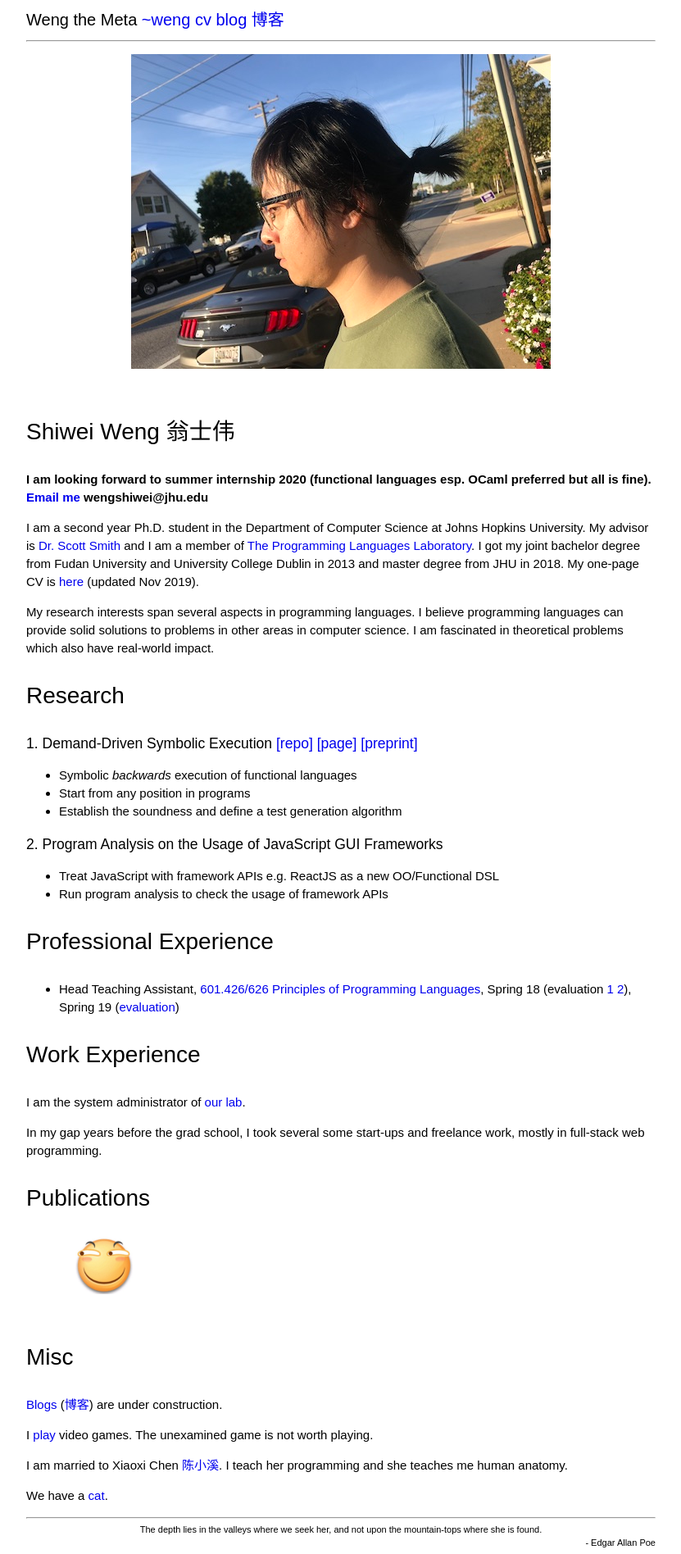
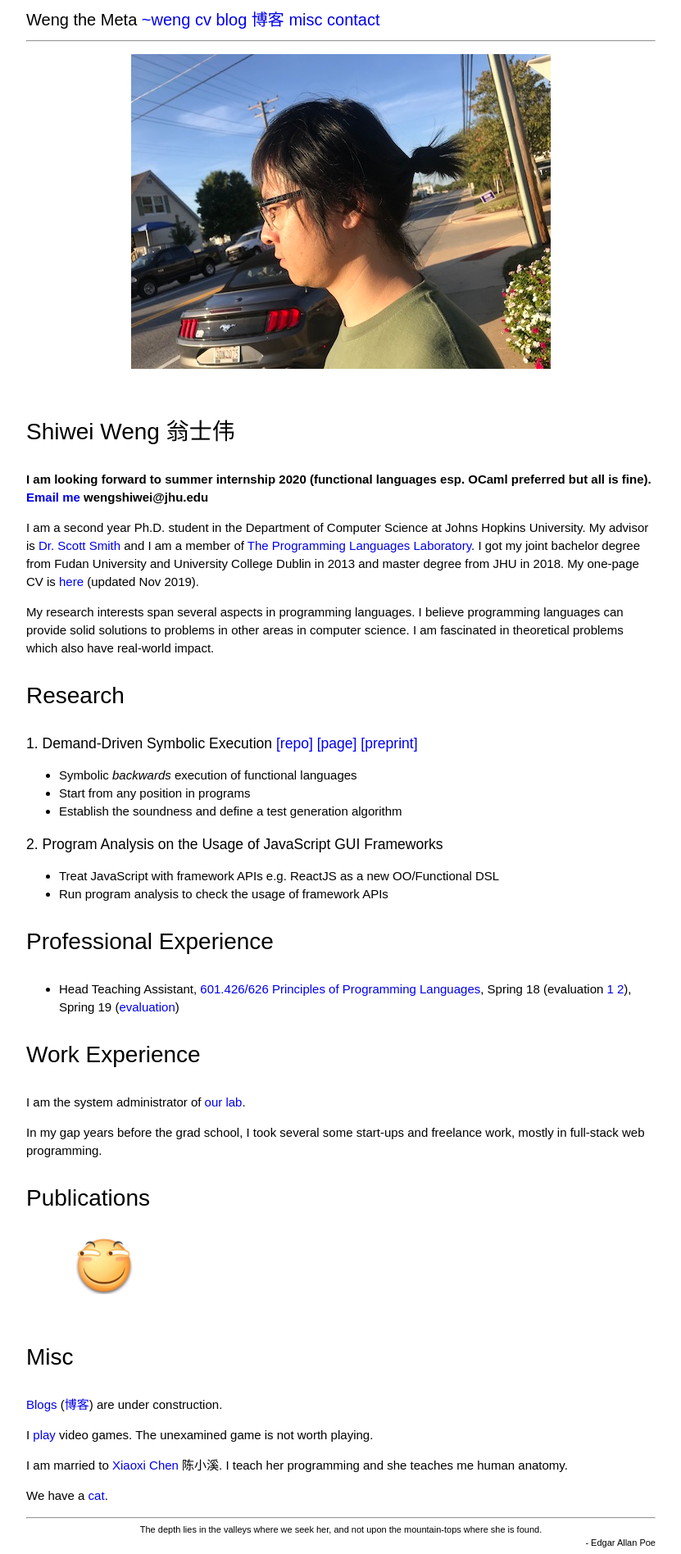
Before and after one commit to wengshiwei/wengshiwei.github.io, a Jekyll site: the page built from index.md, in a window 1280 px wide. Shown: the whole page at 82% size, without its empty margins (224-1055 px from the left). Built offline with Jekyll 4.4.1, drawn with Linux system fonts in a browser that asks for light colours.

Commit message:
personal page updated

```diff
--- a/_includes/nav_items.html
+++ b/_includes/nav_items.html
@@ -2,3 +2,5 @@
 <a href='/assets/pdf/CV_shiwei_weng_JHU_year2_PhD_summer_internship.pdf'>cv</a>
 <a href='/blog'>blog</a>
 <a href='/blog_cn'>博客</a>
+<a href='/misc'>misc</a>
+<a href='/contact'>contact</a>
--- a/index.md
+++ b/index.md
@@ -54,6 +54,6 @@ In my gap years before the grad school, I took several some start-ups and freela
 
 I [play](https://steamcommunity.com/id/arbipher/games/?tab=all&sort=playtime) video games. The unexamined game is not worth playing.
 
-I am married to Xiaoxi Chen [陈小溪](https://www.linkedin.com/in/%E5%B0%8F%E6%BA%AA-%E9%99%88-6655b489/). I teach her programming and she teaches me human anatomy.
+I am married to [Xiaoxi Chen](https://www.linkedin.com/in/%E5%B0%8F%E6%BA%AA-%E9%99%88-6655b489/) 陈小溪. I teach her programming and she teaches me human anatomy.
 
 We have a <a href="/assets/img/cat_2019.jpg" target="_blank">cat</a>.
```
Also changed, not shown: contact.md (added, +23 -0 lines).
